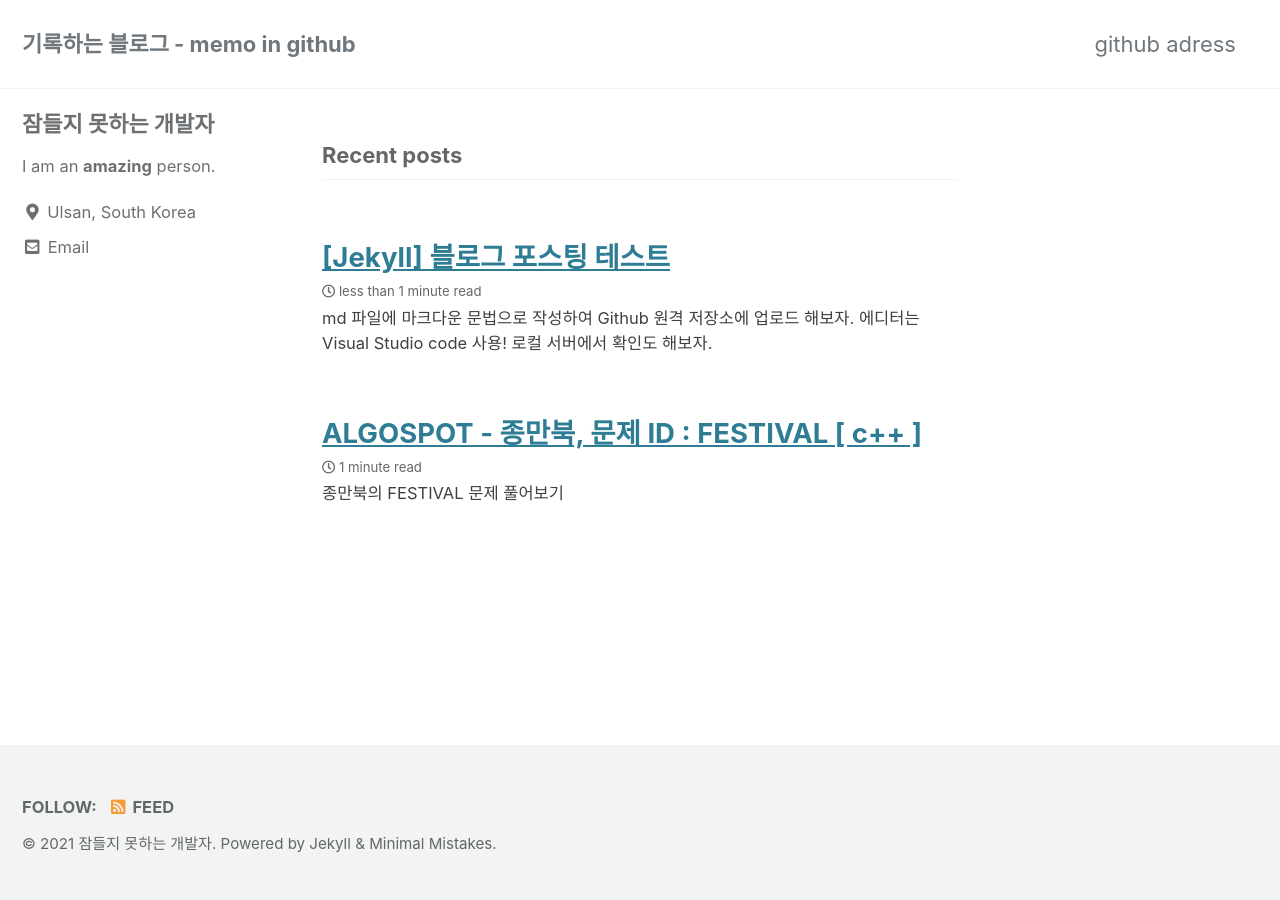
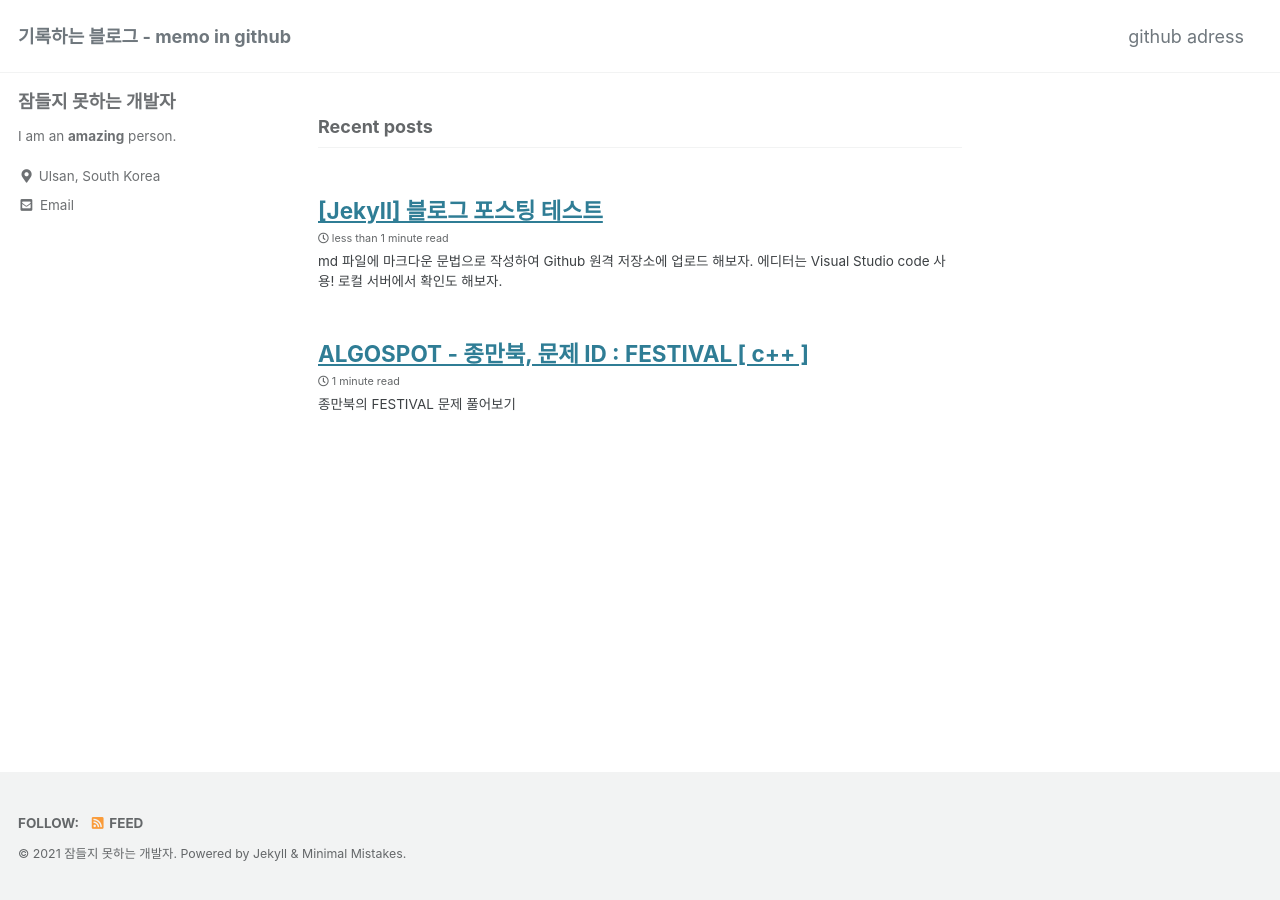
Before and after one commit to KiUkKim/KiUkKim.github.io, a Jekyll site: the page built from index.html, in a window 1280 px wide. Built offline with Jekyll 4.4.1, drawn with Linux system fonts in a browser that asks for light colours; cached includes are drawn as plain includes; some web fonts are replaced; the list of posts is cut into pages by our own code.

Commit message:
Update _reset.scss
change font size

```diff
--- a/_sass/minimal-mistakes/_reset.scss
+++ b/_sass/minimal-mistakes/_reset.scss
@@ -8,18 +8,18 @@ html {
   /* apply a natural box layout model to all elements */
   box-sizing: border-box;
   background-color: $background-color;
-  font-size: 16px;
+  font-size: 14px;
 
   @include breakpoint($medium) {
-    font-size: 18px;
+    font-size: 14px;
   }
 
   @include breakpoint($large) {
-    font-size: 20px;
+    font-size: 26px;
   }
 
   @include breakpoint($x-large) {
-    font-size: 22px;
+    font-size: 18px;
   }
 
   -webkit-text-size-adjust: 100%;
```
